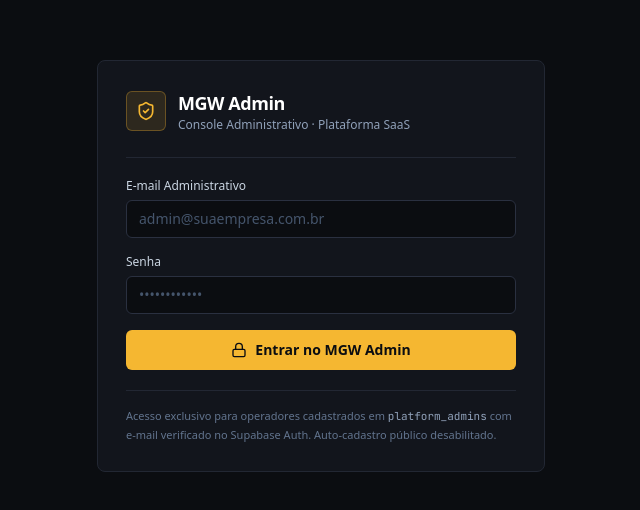
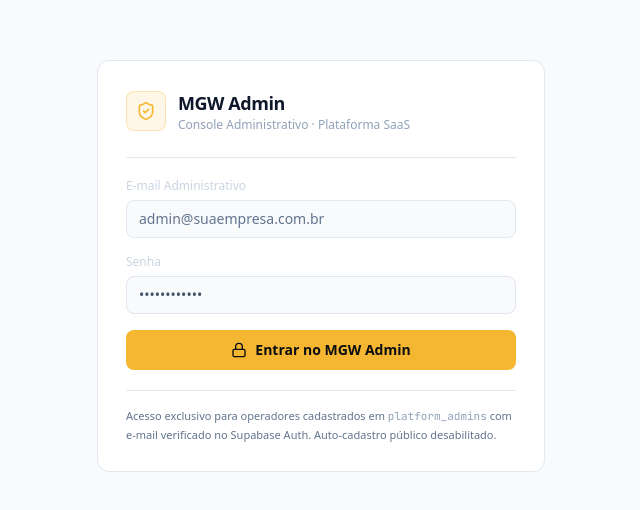
Before and after one commit to warney/MGW-GEST-O-, a React (Vite) app in the folder apps/mgw-admin/: page / in a window 1280 px wide. Shown: the part 134-644 px from the top of the page, without its empty margins (319-959 px from the left). Built offline with nearby package versions, Linux system fonts and the light colour scheme; no server answers.

Commit message:
chore(integration): preserve MGW Admin redesign

```diff
--- a/apps/mgw-admin/src/components/AdminLoginScreen.tsx
+++ b/apps/mgw-admin/src/components/AdminLoginScreen.tsx
@@ -29,21 +29,21 @@ export function AdminLoginScreen({ onSuccess, unauthorizedNotice }: AdminLoginSc
   };
 
   return (
-    <div className="min-h-screen bg-[#0B0D11] text-[#F3F4F6] flex flex-col justify-center px-4 py-10">
-      <div className="mx-auto w-full max-w-md border border-[#222733] bg-[#12151C] rounded-lg p-7">
-        <div className="flex items-center gap-3 pb-6 border-b border-[#222733]">
-          <div className="h-10 w-10 rounded-md bg-[#F5B731]/12 border border-[#F5B731]/30 flex items-center justify-center text-[#F5B731]">
+    <div className="min-h-screen bg-slate-50 text-slate-900 flex flex-col justify-center px-4 py-10">
+      <div className="mx-auto w-full max-w-md border border-slate-200 bg-white rounded-xl p-7">
+        <div className="flex items-center gap-3 pb-6 border-b border-slate-200">
+          <div className="h-10 w-10 rounded-lg bg-[#F5B731]/12 border border-[#F5B731]/30 flex items-center justify-center text-[#F5B731]">
             <ShieldCheck className="h-5 w-5" />
           </div>
           <div>
-            <h1 className="text-lg font-bold tracking-tight text-white">MGW Admin</h1>
+            <h1 className="text-lg font-bold tracking-tight text-slate-900">MGW Admin</h1>
             <p className="text-xs text-slate-400">Console Administrativo · Plataforma SaaS</p>
           </div>
         </div>
 
         <div className="pt-5">
           {!isSupabaseConfigured && (
-            <div className="mb-4 rounded-md border border-rose-500/40 bg-rose-500/10 p-3 text-xs text-rose-300 flex items-start gap-2">
+            <div className="mb-4 rounded-lg border border-rose-500/40 bg-rose-500/10 p-3 text-xs text-rose-700 flex items-start gap-2">
               <AlertCircle className="h-4 w-4 shrink-0 mt-0.5" />
               <span>
                 Variáveis <code className="font-mono">VITE_SUPABASE_URL</code> e{' '}
@@ -53,14 +53,14 @@ export function AdminLoginScreen({ onSuccess, unauthorizedNotice }: AdminLoginSc
           )}
 
           {unauthorizedNotice && (
-            <div className="mb-4 rounded-md border border-amber-500/40 bg-amber-500/10 p-3 text-xs text-amber-200 flex items-start gap-2">
+            <div className="mb-4 rounded-lg border border-amber-500/40 bg-amber-500/10 p-3 text-xs text-amber-800 flex items-start gap-2">
               <AlertCircle className="h-4 w-4 shrink-0 mt-0.5 text-amber-400" />
               <span>{unauthorizedNotice}</span>
             </div>
           )}
 
           {error && (
-            <div className="mb-4 rounded-md border border-rose-500/40 bg-rose-500/10 p-3 text-xs text-rose-300 flex items-start gap-2">
+            <div className="mb-4 rounded-lg border border-rose-500/40 bg-rose-500/10 p-3 text-xs text-rose-700 flex items-start gap-2">
               <AlertCircle className="h-4 w-4 shrink-0 mt-0.5" />
               <span>{error}</span>
             </div>
@@ -79,7 +79,7 @@ export function AdminLoginScreen({ onSuccess, unauthorizedNotice }: AdminLoginSc
                 value={email}
                 onChange={(e) => setEmail(e.target.value)}
                 placeholder="admin@suaempresa.com.br"
-                className="w-full rounded-md border border-[#2A3040] bg-[#0B0D11] px-3 py-2 text-sm text-white placeholder:text-slate-600 focus:border-[#F5B731] focus:outline-none"
+                className="w-full rounded-lg border border-slate-200 bg-slate-50 px-3 py-2 text-sm text-slate-900 placeholder:text-slate-500 focus:border-[#F5B731] focus:outline-none"
               />
             </div>
 
@@ -95,21 +95,21 @@ export function AdminLoginScreen({ onSuccess, unauthorizedNotice }: AdminLoginSc
                 value={password}
                 onChange={(e) => setPassword(e.target.value)}
                 placeholder="••••••••••••"
-                className="w-full rounded-md border border-[#2A3040] bg-[#0B0D11] px-3 py-2 text-sm text-white placeholder:text-slate-600 focus:border-[#F5B731] focus:outline-none"
+                className="w-full rounded-lg border border-slate-200 bg-slate-50 px-3 py-2 text-sm text-white placeholder:text-slate-600 focus:border-[#F5B731] focus:outline-none"
               />
             </div>
 
             <button
               type="submit"
               disabled={loading || !isSupabaseConfigured}
-              className="w-full flex items-center justify-center gap-2 rounded-md bg-[#F5B731] px-4 py-2.5 text-sm font-semibold text-[#0B0D11] hover:bg-[#e5a824] disabled:opacity-50 disabled:cursor-not-allowed transition-colors cursor-pointer"
+              className="w-full flex items-center justify-center gap-2 rounded-lg bg-[#F5B731] px-4 py-2.5 text-sm font-semibold text-[#0B0D11] hover:bg-[#e5a824] disabled:opacity-50 disabled:cursor-not-allowed transition-colors cursor-pointer"
             >
               <Lock className="h-4 w-4" />
               <span>{loading ? 'Validando credenciais...' : 'Entrar no MGW Admin'}</span>
             </button>
           </form>
 
-          <p className="mt-5 pt-4 border-t border-[#222733] text-[11px] leading-relaxed text-slate-500">
+          <p className="mt-5 pt-4 border-t border-slate-200 text-[11px] leading-relaxed text-slate-500">
             Acesso exclusivo para operadores cadastrados em{' '}
             <code className="font-mono text-slate-400">platform_admins</code> com e-mail verificado no
             Supabase Auth. Auto-cadastro público desabilitado.
```
